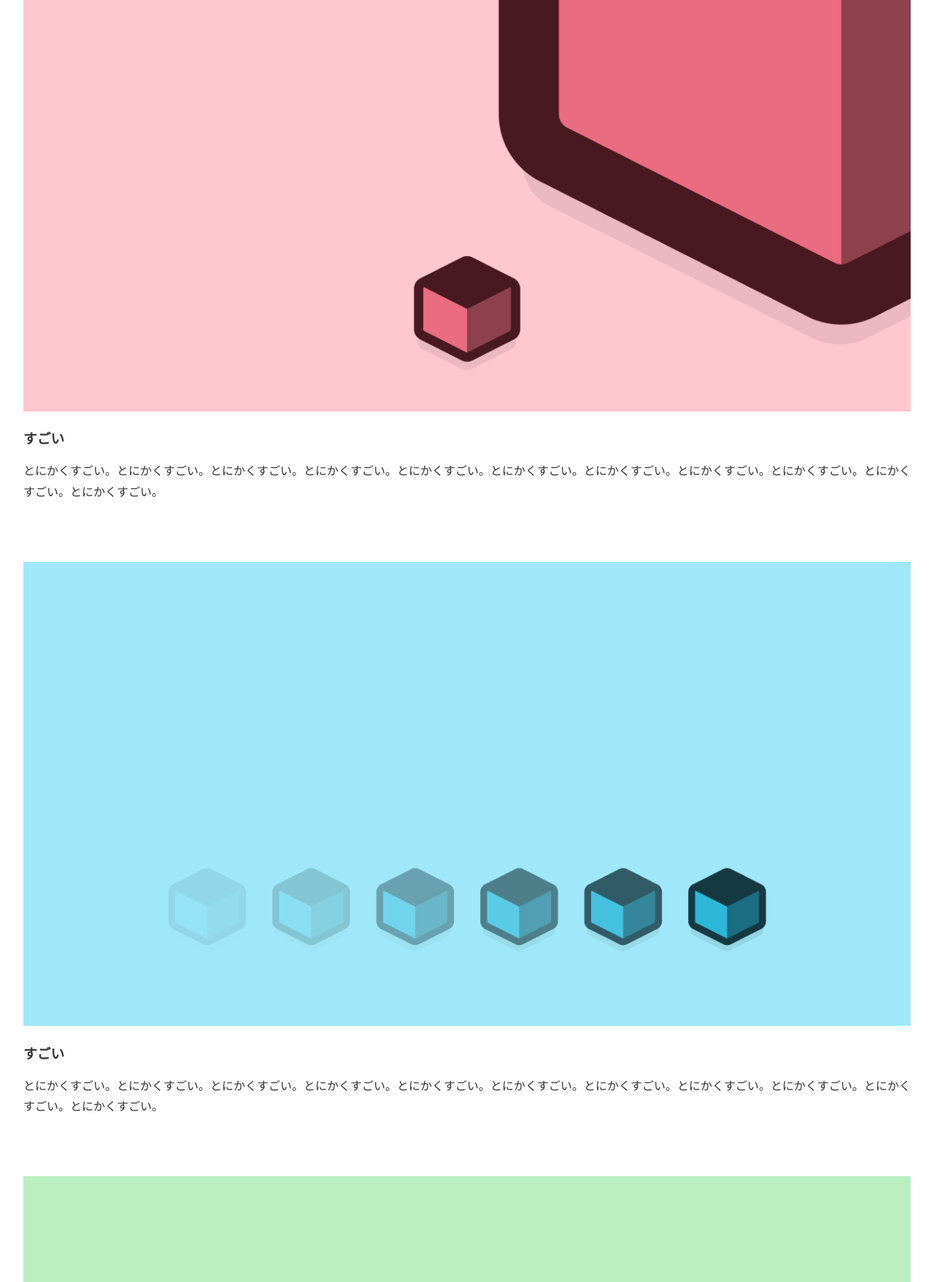
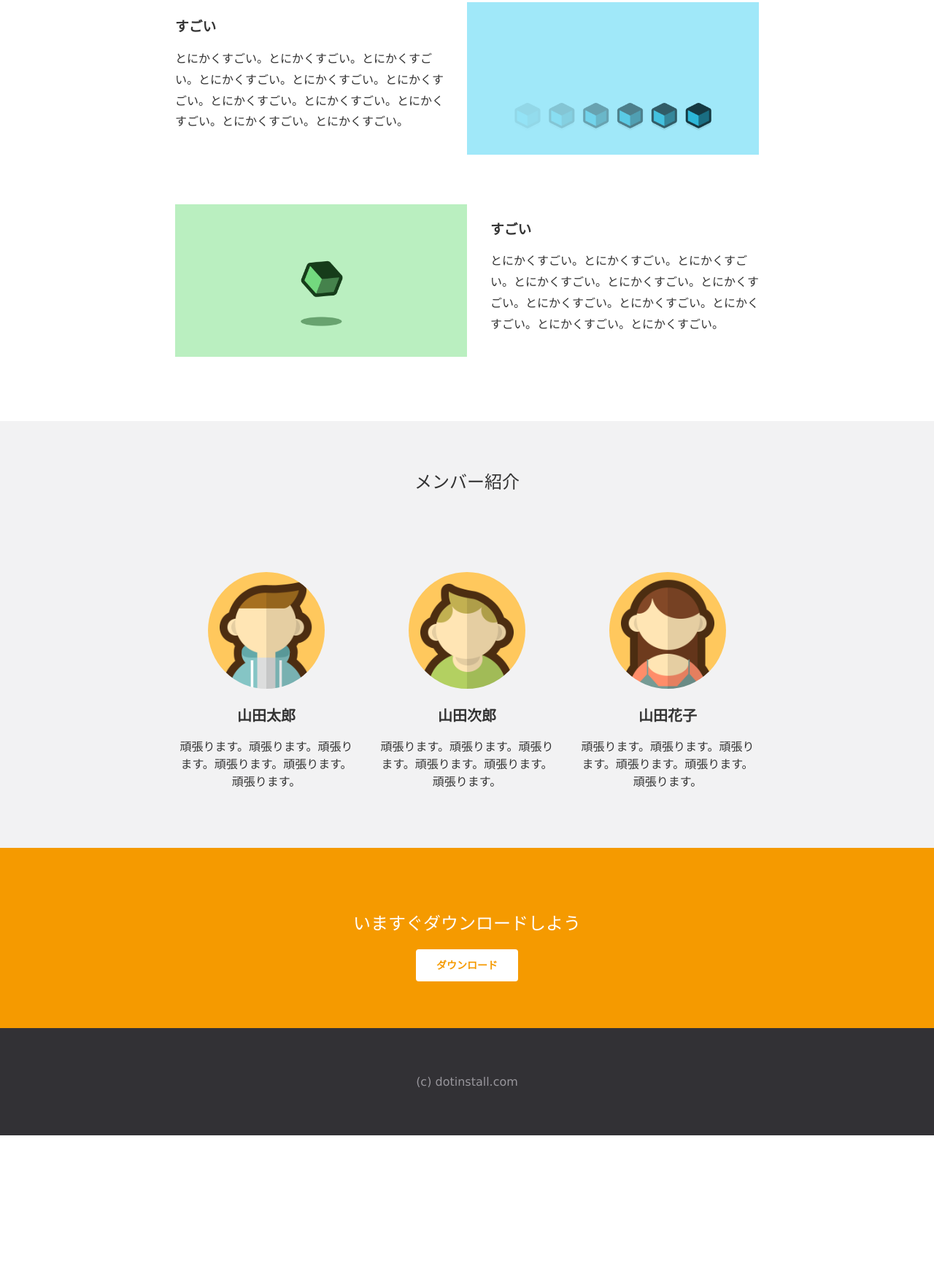
Before and after one commit to ats-shmd/wakuwaku, a plain HTML site: page dotinstall/アプリ紹介ページを作成しよう/MyAwesomeApp/index.html in a window 1280 px wide. Shown: the part 863-2620 px from the top of the page at 73% size. After the commit the page ends 2419 px from the top, so only its background shows below. Drawn offline with Linux system fonts and the light colour scheme.

Commit message:
アプリ紹介ページの作成
要素の幅は - xxpx で微調整できる
calc()で囲ってあげると単位が違っても計算できる
cssのnth-childで兄弟要素を交互に選択することができる

```diff
--- a/dotinstall/アプリ紹介ページを作成しよう/MyAwesomeApp/css/styles.css
+++ b/dotinstall/アプリ紹介ページを作成しよう/MyAwesomeApp/css/styles.css
@@ -90,3 +90,75 @@ header img {
 .members li {
   padding-bottom: 64px;
 }
+
+.call-to-action {
+  background: #f59a00;
+  color: #ffffff;
+  text-align: center;
+  padding: 64px 0;
+}
+
+.call-to-action h1{
+  font-weight: normal;
+}
+
+.call-to-action .btn {
+  margin: 0 auto;
+}
+
+footer {
+  padding: 64px 0;
+  background: #323135;
+  color: #98969c;
+  text-align: center;
+}
+
+@media (min-width: 900px) {
+  header .container {
+    display: flex;
+    width: 800px;
+    margin: 0 auto;
+  }
+
+  header .info {
+    width: 60%;
+    align-self: center;
+  }
+
+  header .pic {
+    width: 40%;
+  }
+
+  .features .container {
+    width: 800px;
+    margin: 0 auto;
+  }
+
+  .features section {
+    display: flex;
+    justify-content: space-between;
+  }
+
+  .features section:nth-child(even) {
+    flex-direction: row-reverse;
+  }
+
+  .features .pic {
+    width: 50%;
+  }
+
+  .features .info {
+    width: calc(50% - 32px);
+  }
+
+  .members ul {
+    width: 800px;
+    margin: 0 auto;
+    display: flex;
+    justify-content: space-between;
+  }
+
+  .members li {
+    width: 250px;
+  }
+}
--- a/dotinstall/アプリ紹介ページを作成しよう/MyAwesomeApp/index.html
+++ b/dotinstall/アプリ紹介ページを作成しよう/MyAwesomeApp/index.html
@@ -2,17 +2,23 @@
 <html lang="ja">
 <head>
   <meta charset="UTF-8">
-  <meta name="viewport" content="width=device-width, initial-scale=1.0">
-  <meta http-equiv="X-UA-Compatible" content="ie=edge">
+  <meta name="viewport" content="width=device-width, initial-scale=1">
   <title>すごいアプリ</title>
   <link rel="stylesheet" href="css/styles.css">
+  <link rel="icon" href="favicon.ico">
 </head>
 <body>
   <header>
+    <div class="container">
+        <div class="info">
           <h1>すごいアプリ</h1>
           <p>ウルトラすごい最高なアプリです</p>
           <a href="" class="btn">ダウンロード</a>
+        </div>
+        <div class="pic">
           <img src="img/top.png">
+        </div>
+    </div>
   </header>
 
   <section class="features">
@@ -20,22 +26,35 @@
 
     <div class="container">
       <section>
+        <div class="pic">
           <img src="img/feature1.png">
+        </div>
+        <div class="info">
           <h1>すごい</h1>
           <p>とにかくすごい。とにかくすごい。とにかくすごい。とにかくすごい。とにかくすごい。とにかくすごい。とにかくすごい。とにかくすごい。とにかくすごい。とにかくすごい。とにかくすごい。</p>
+        </div>
       </section>
 
       <section>
+        <div class="pic">
           <img src="img/feature2.png">
+        </div>
+        <div class="info">
           <h1>すごい</h1>
           <p>とにかくすごい。とにかくすごい。とにかくすごい。とにかくすごい。とにかくすごい。とにかくすごい。とにかくすごい。とにかくすごい。とにかくすごい。とにかくすごい。とにかくすごい。</p>
+        </div>
       </section>
 
       <section>
+        <div class="pic">
           <img src="img/feature3.png">
+        </div>
+        <div class="info">
           <h1>すごい</h1>
           <p>とにかくすごい。とにかくすごい。とにかくすごい。とにかくすごい。とにかくすごい。とにかくすごい。とにかくすごい。とにかくすごい。とにかくすごい。とにかくすごい。とにかくすごい。</p>
+        </div>
       </section>
+
     </div>
   </section>
 
@@ -60,5 +79,14 @@
        </li>
      </ul>
   </section>
+
+  <section class="call-to-action">
+    <h1>いますぐダウンロードしよう</h1>
+    <a href="" class="btn">ダウンロード</a>
+  </section>
+
+  <footer>
+    (c) dotinstall.com
+  </footer>
 </body>
 </html>
```
Lines whose indentation alone changed are shown as unchanged.
